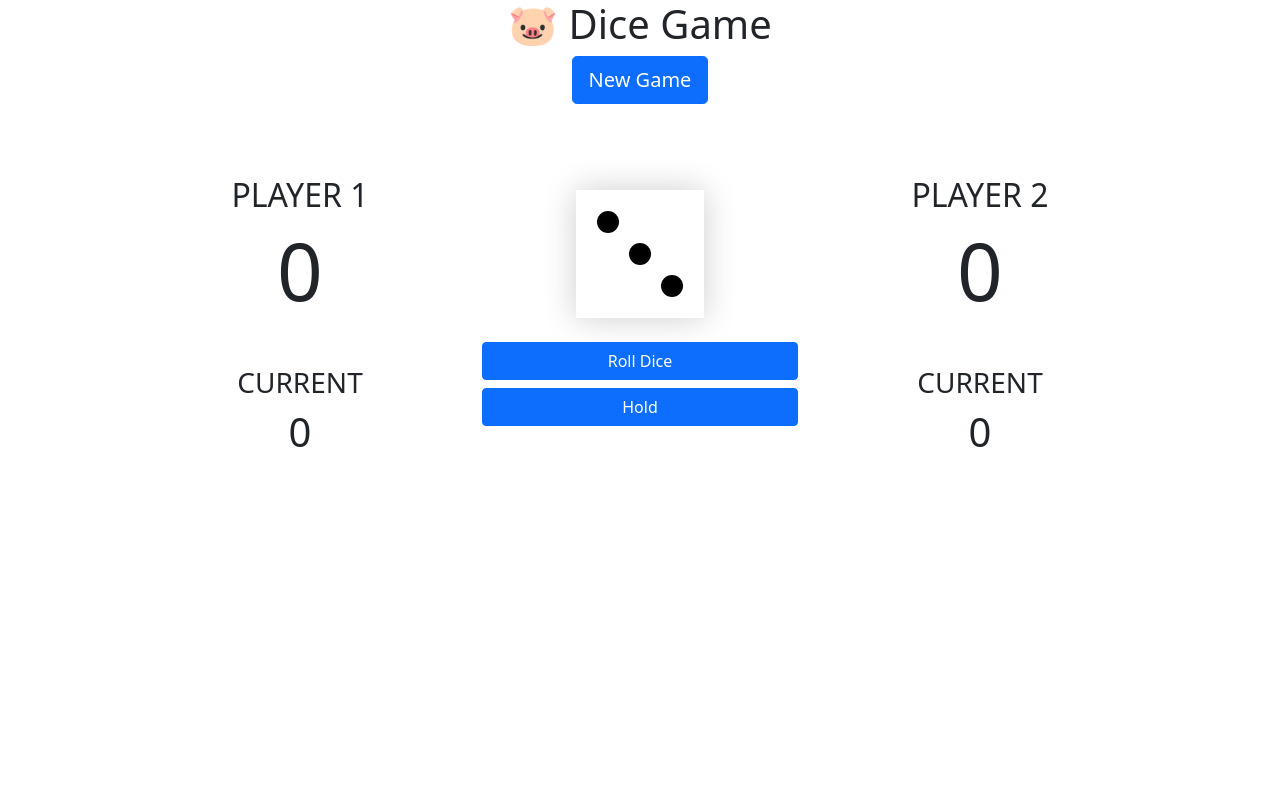
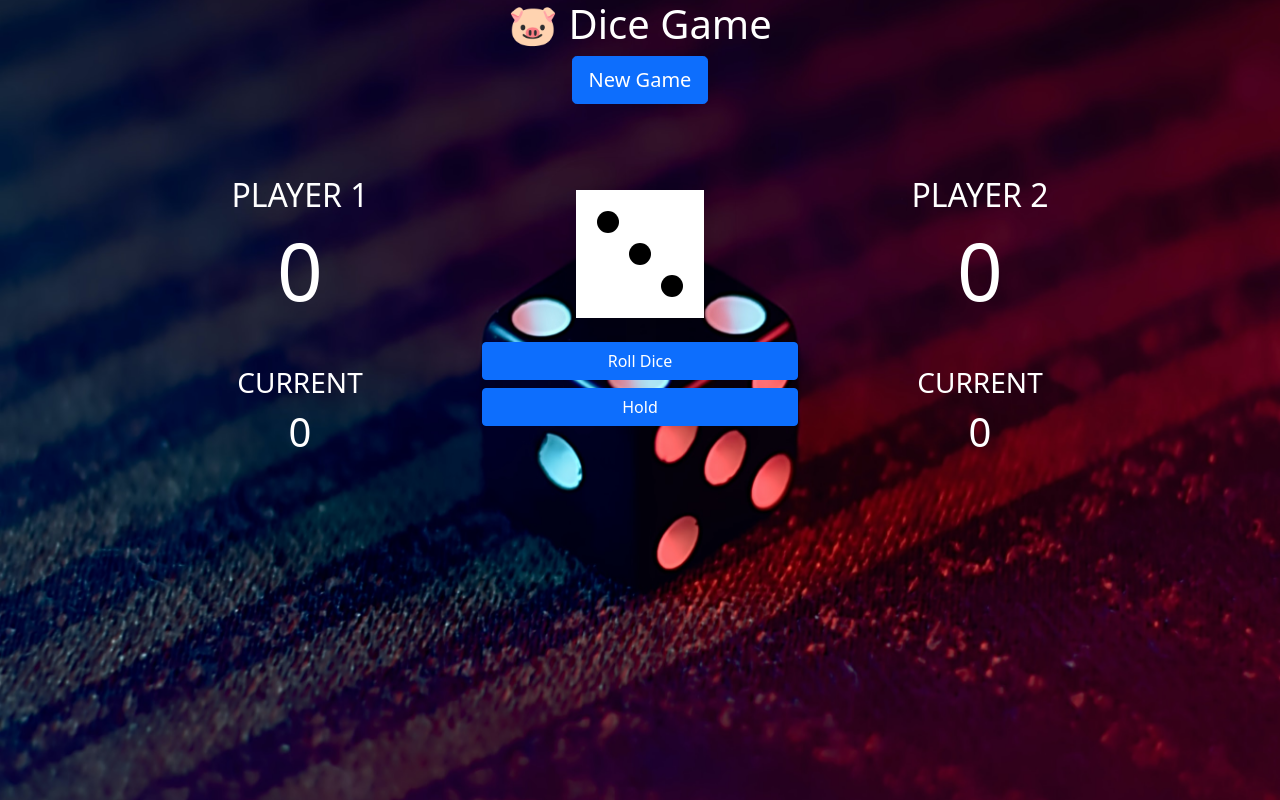
Before and after one commit to jtessieau/multiplayer-dice-game, a PHP site: template template/gameboard/gameboard.html.php in a window 1280 px wide. Run offline with PHP 8.4, Linux system fonts and the light colour scheme; the template is opened without the code that fills it, so the values that code supplies are empty; some libraries are stand-ins or nearby versions.

```diff
--- a/assets/scss/style.scss
+++ b/assets/scss/style.scss
@@ -11,3 +11,9 @@
     width:300px;
   }
 }
+
+body {
+  background: url("../images/bg.jpg") center;
+  background-size: cover;
+  color: white;
+}
--- a/public/css/style.css
+++ b/public/css/style.css
@@ -225,4 +225,10 @@ select {
   width: 300px;
 }
 
+body {
+  background: url("../images/bg.jpg") center;
+  background-size: cover;
+  color: white;
+}
+
 /*# sourceMappingURL=style.css.map */
```
Also changed, not shown: template/home/home.html.php (+8 -2 lines), public/images/bg.jpg (added), public/images/logo.png (added), public/js/app.js, 1 other file.
